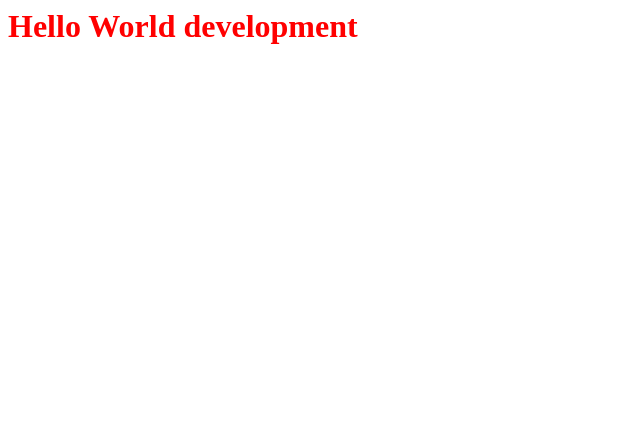
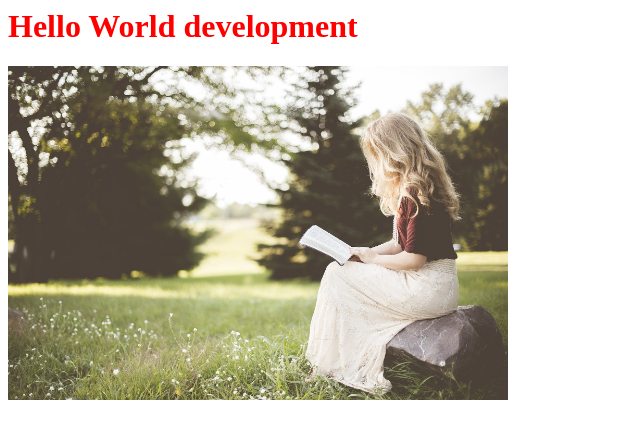
Before and after one commit to hseoy/react-typescript-boilerplate, a React app: page / in a window 1280 px wide. Shown: the top 438 px of the page, without its empty margins (0-640 px from the left). Built offline with nearby package versions, Linux system fonts and the light colour scheme.

Commit message:
feat: 이미지 사용 예시 코드 추가

```diff
--- /dev/null
+++ b/src/@types/index.d.ts
@@ -0,0 +1 @@
+declare module "*.jpg";
--- a/src/App.tsx
+++ b/src/App.tsx
@@ -1,8 +1,14 @@
 import React, { FC } from "react";
 import "./App.css";
+import testImage from "./assets/images/test.jpg";
 
 const App: FC = () => {
-  return <h1>Hello World {process.env.NODE_ENV}</h1>;
+  return (
+    <>
+      <h1>Hello World {process.env.NODE_ENV}</h1>
+      <img src={testImage} width="500px" />
+    </>
+  );
 };
 
 export default App;
```
Also changed, not shown: src/assets/images/test.jpg (added).
